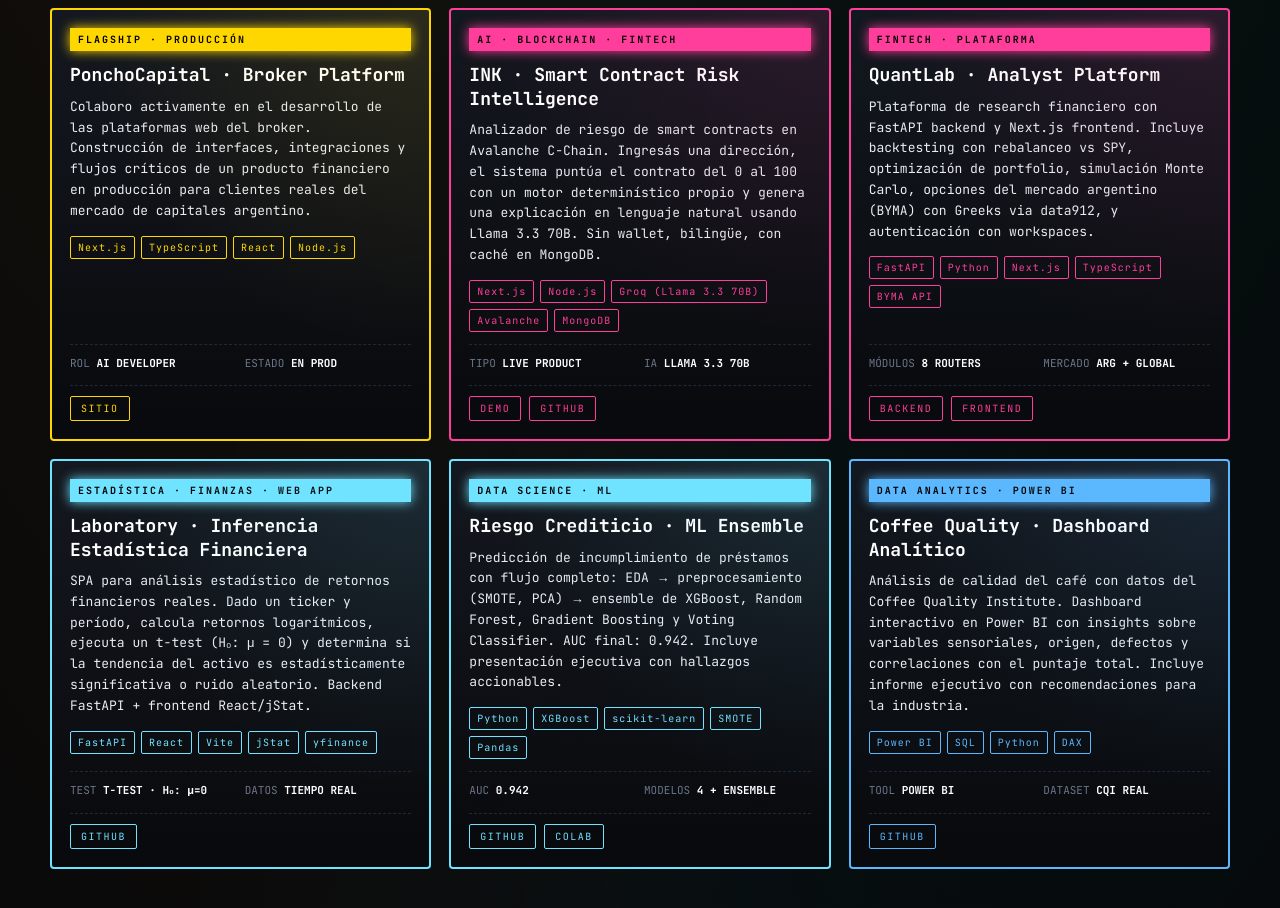
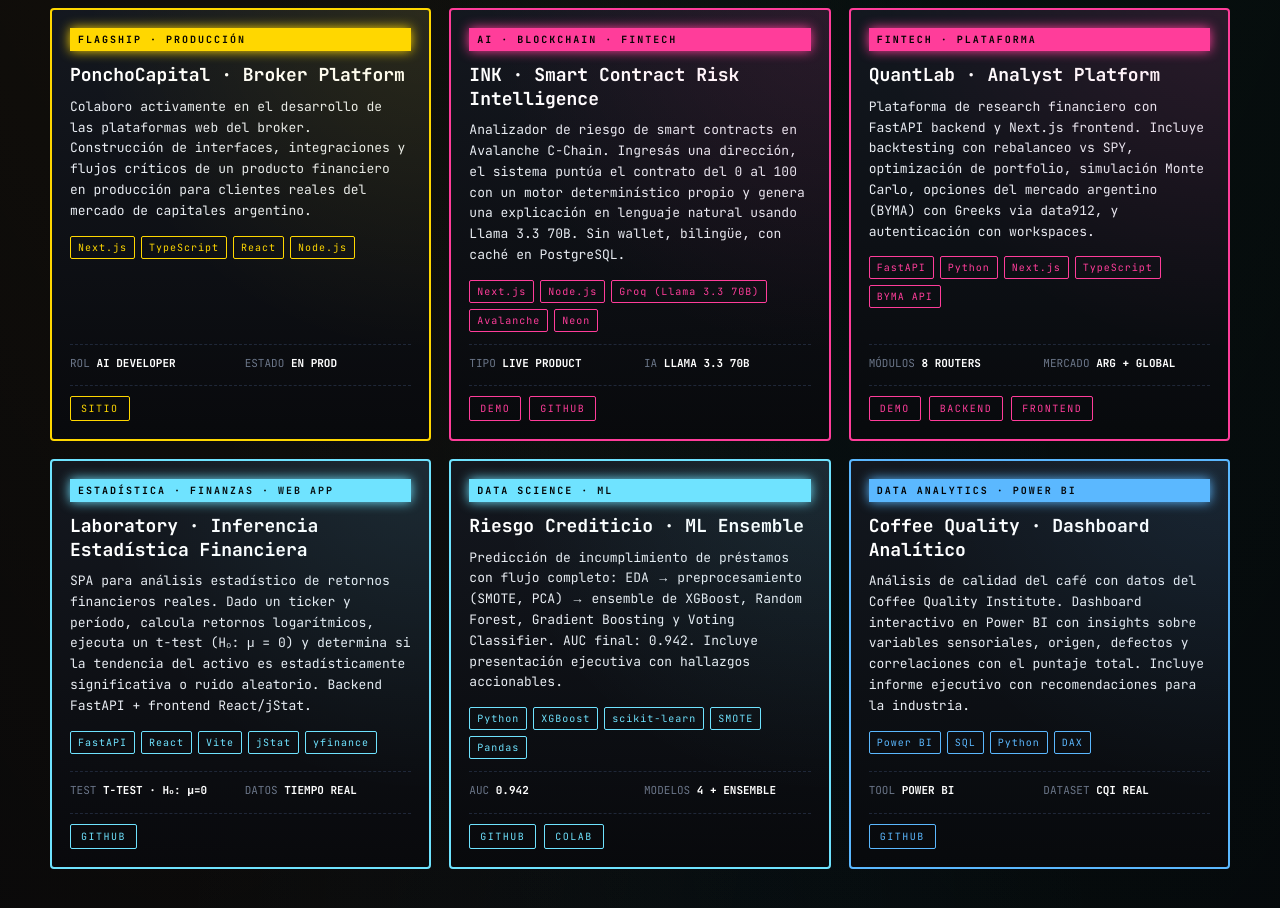
Before and after one commit to Jehp23/luciano-portfolio, a Next.js app: page / in a window 1280 px wide. Shown: the part 2360-3268 px from the top of the page. Built offline with nearby package versions, Linux system fonts and the light colour scheme.

Commit message:
feat: add live demo links for INK and QuantLab

```diff
--- a/components/Projects.tsx
+++ b/components/Projects.tsx
@@ -12,11 +12,11 @@
     rarity: "epic",
     tag: "AI · BLOCKCHAIN · FINTECH",
     title: "INK · Smart Contract Risk Intelligence",
-    desc: "Analizador de riesgo de smart contracts en Avalanche C-Chain. Ingresás una dirección, el sistema puntúa el contrato del 0 al 100 con un motor determinístico propio y genera una explicación en lenguaje natural usando Llama 3.3 70B. Sin wallet, bilingüe, con caché en MongoDB.",
-    stack: ["Next.js", "Node.js", "Groq (Llama 3.3 70B)", "Avalanche", "MongoDB"],
+    desc: "Analizador de riesgo de smart contracts en Avalanche C-Chain. Ingresás una dirección, el sistema puntúa el contrato del 0 al 100 con un motor determinístico propio y genera una explicación en lenguaje natural usando Llama 3.3 70B. Sin wallet, bilingüe, con caché en PostgreSQL.",
+    stack: ["Next.js", "Node.js", "Groq (Llama 3.3 70B)", "Avalanche", "Neon"],
     stats: [{ s: "TIPO", v: "LIVE PRODUCT" }, { s: "IA", v: "LLAMA 3.3 70B" }],
     links: [
-      { label: "Demo", href: "https://ink-three-iota.vercel.app" },
+      { label: "Demo", href: "https://inkrisk.vercel.app" },
       { label: "GitHub", href: "https://github.com/Jehp23/ink-risk-intelligence" },
     ],
   },
@@ -28,6 +28,7 @@
     stack: ["FastAPI", "Python", "Next.js", "TypeScript", "BYMA API"],
     stats: [{ s: "MÓDULOS", v: "8 ROUTERS" }, { s: "MERCADO", v: "ARG + GLOBAL" }],
     links: [
+      { label: "Demo", href: "https://quantlab2.vercel.app" },
       { label: "Backend", href: "https://github.com/Jehp23/quantlab-back" },
       { label: "Frontend", href: "https://github.com/Jehp23/quantlab-front" },
     ],
```
